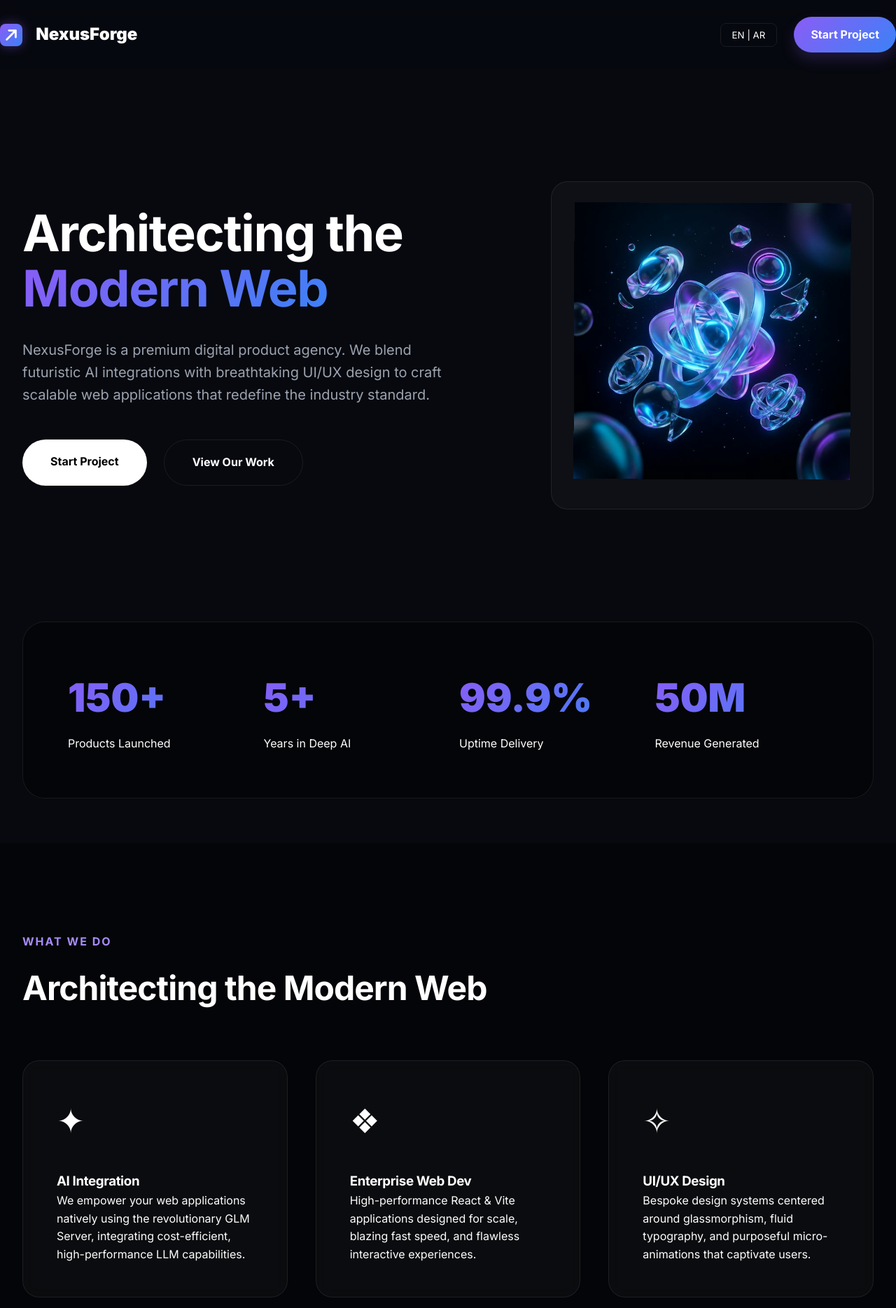
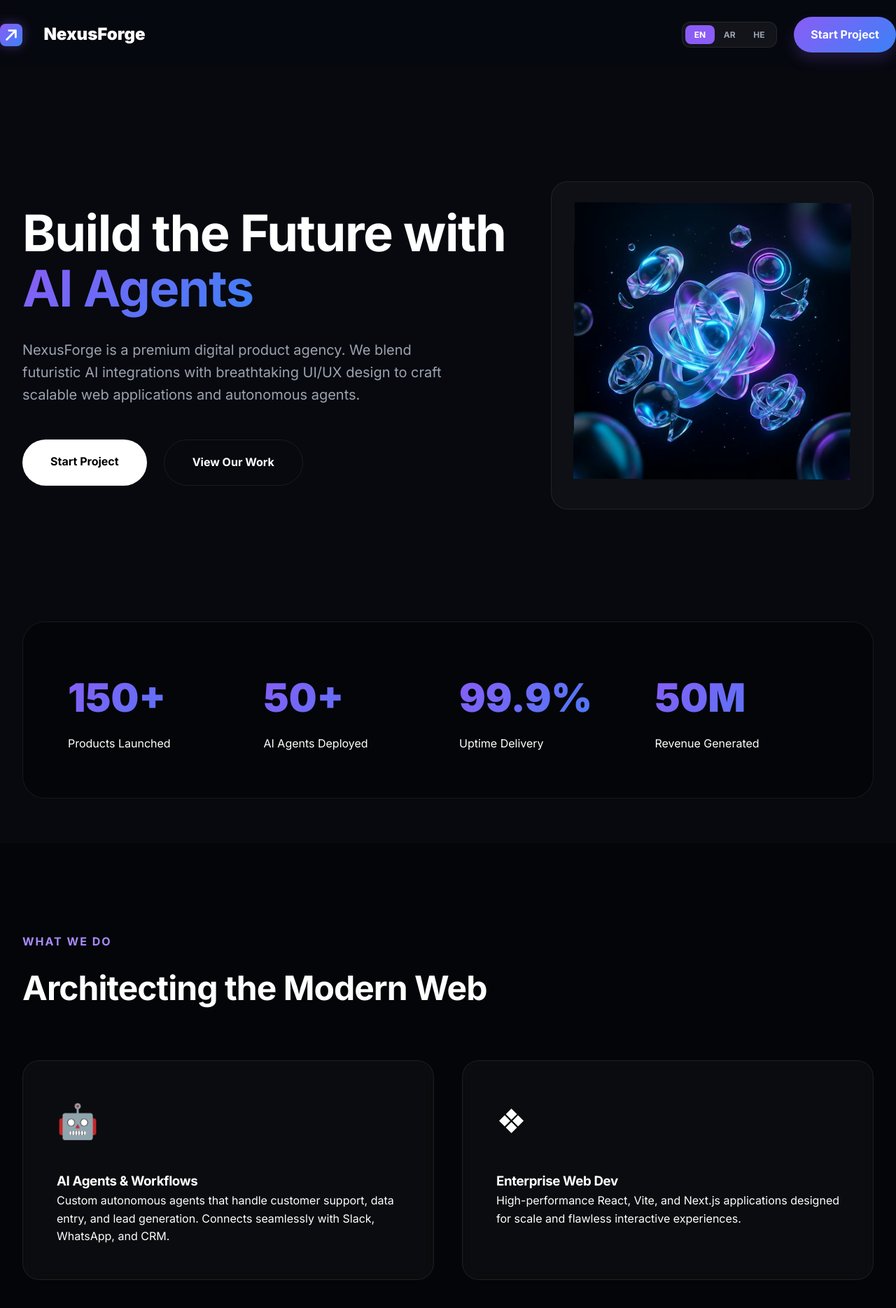
Before and after one commit to laithabusaleem/nexus-website, a React (Vite) app: page / in a window 1280 px wide. Shown: the top 1869 px of the page at 70% size. Built offline with nearby package versions, Linux system fonts and the light colour scheme.

Commit message:
Implement trilingual support (EN, AR, HE) and AI Agents showcase

```diff
--- a/src/App.css
+++ b/src/App.css
@@ -1,5 +1,5 @@
 /* App.css */
-@import url('https://fonts.googleapis.com/css2?family=Cairo:wght@400;700;900&family=Inter:wght@400;500;700;900&display=swap');
+@import url('https://fonts.googleapis.com/css2?family=Cairo:wght@400;700;900&family=Inter:wght@400;500;700;900&family=Noto+Sans+Hebrew:wght@400;700;900&display=swap');
 
 :root {
   --font-body: 'Inter', sans-serif;
@@ -14,9 +14,10 @@
   --glass-hover: rgba(255, 255, 255, 0.03);
 }
 
-.font-arabic {
-  --font-body: 'Cairo', sans-serif;
-  --font-heading: 'Cairo', sans-serif;
+/* Logical Font Stacks */
+.font-rtl {
+  --font-body: 'Cairo', 'Noto Sans Hebrew', sans-serif;
+  --font-heading: 'Cairo', 'Noto Sans Hebrew', sans-serif;
 }
 
 * {
@@ -132,19 +133,36 @@ html {
   color: var(--text-main);
 }
 
+/* Language Switcher Component */
+.lang-switcher-desktop {
+  display: flex;
+  background: rgba(255, 255, 255, 0.05);
+  padding: 0.25rem;
+  border-radius: 12px;
+  border: 1px solid var(--glass-border);
+}
+
+.lang-switcher-desktop button {
+  background: transparent;
+  border: none;
+  color: var(--text-muted);
+  padding: 0.4rem 0.8rem;
+  border-radius: 8px;
+  cursor: pointer;
+  font-size: 0.75rem;
+  font-weight: 700;
+  transition: all 0.3s;
+}
+
+.lang-switcher-desktop button.active {
+  background: var(--primary-glow);
+  color: white;
+}
+
 .nav-actions {
   display: flex;
   align-items: center;
   gap: 1.5rem;
-}
-
-.lang-toggle-desktop {
-  background: transparent;
-  border: 1px solid var(--glass-border);
-  color: var(--text-main);
-  padding: 0.5rem 1rem;
-  border-radius: 8px;
-  cursor: pointer;
 }
 
 .cta-button {
@@ -164,7 +182,6 @@ html {
   background: none;
   border: none;
   cursor: pointer;
-  padding: 10px;
 }
 
 .hamburger .line {
@@ -173,10 +190,6 @@ html {
   background: white;
   transition: 0.3s;
 }
-
-.line.open:nth-child(1) { transform: translateY(7px) rotate(45deg); }
-.line.open:nth-child(2) { opacity: 0; }
-.line.open:nth-child(3) { transform: translateY(-7px) rotate(-45deg); }
 
 /* ================== HERO ================== */
 .hero {
@@ -279,7 +292,7 @@ html {
 
 .services-grid {
   display: grid;
-  grid-template-columns: repeat(3, 1fr);
+  grid-template-columns: repeat(2, 1fr);
   gap: 2.5rem;
 }
 
@@ -349,7 +362,7 @@ html {
 .portfolio-overlay {
   position: absolute;
   top: 0; left: 0; width: 100%; height: 100%;
-  background: linear-gradient(to top, rgba(0,0,0,0.9), transparent);
+  background: linear-gradient(to top, rgba(0,0,0,0.95), transparent);
   display: flex;
   align-items: flex-end;
   padding: 3rem;
@@ -375,6 +388,7 @@ html {
   border-radius: 12px;
   color: white;
   margin-bottom: 1.5rem;
+  font-family: inherit;
 }
 
 /* ================== FOOTER ================== */
@@ -397,7 +411,6 @@ html {
   .hero-content p { margin: 0 auto 3rem; }
   .hero-buttons { justify-content: center; }
   .insights-grid { grid-template-columns: repeat(2, 1fr); }
-  .services-grid { grid-template-columns: repeat(2, 1fr); }
 }
 
 @media (max-width: 768px) {
@@ -419,18 +432,33 @@ html {
   .services-grid { grid-template-columns: 1fr; }
   .portfolio-grid { grid-template-columns: 1fr; }
   .contact-grid { grid-template-columns: 1fr; gap: 4rem; }
-  .lang-toggle-desktop { display: none; }
-  .lang-toggle-mobile {
-    background: none; border: 1px solid var(--glass-border);
-    color: white; padding: 1rem; border-radius: 12px;
-    margin-top: 1rem;
-    cursor: pointer;
+  .lang-switcher-desktop { display: none; }
+
+  .lang-switcher-mobile {
+    display: flex; gap: 0.5rem; margin-top: 1.5rem;
+  }
+  .lang-switcher-mobile button {
+    background: rgba(255,255,255,0.05); border: 1px solid var(--glass-border);
+    color: white; padding: 0.7rem 1.2rem; border-radius: 10px; flex: 1;
+  }
+  .lang-switcher-mobile button.active {
+    background: var(--primary-glow);
   }
 }
 
-/* RTL Support */
+/* Logical CSS Properties for RTL Support */
 [dir="rtl"] {
   text-align: right;
+}
+
+.logo, .nav-links, .nav-actions, .hero-buttons, .browser-header, .footer-links {
+  display: flex;
+  gap: 1.5rem;
+}
+
+/* logical margin/padding example */
+.service-card {
+  padding-inline: 3rem;
 }
 
 [dir="rtl"] .nav-actions {
--- a/src/App.jsx
+++ b/src/App.jsx
@@ -19,15 +19,15 @@ const translations = {
       startProject: 'Start Project'
     },
     hero: {
-      title1: 'Architecting the',
-      title2: 'Modern Web',
-      desc: 'NexusForge is a premium digital product agency. We blend futuristic AI integrations with breathtaking UI/UX design to craft scalable web applications that redefine the industry standard.',
+      title1: 'Build the Future with',
+      title2: 'AI Agents',
+      desc: 'NexusForge is a premium digital product agency. We blend futuristic AI integrations with breathtaking UI/UX design to craft scalable web applications and autonomous agents.',
       cta1: 'Start Project',
       cta2: 'View Our Work'
     },
     insights: [
       { metric: 150, suffix: '+', desc: 'Products Launched' },
-      { metric: 5, suffix: '+', desc: 'Years in Deep AI' },
+      { metric: 50, suffix: '+', desc: 'AI Agents Deployed' },
       { metric: 99.9, suffix: '%', desc: 'Uptime Delivery' },
       { metric: 50, suffix: 'M', desc: 'Revenue Generated' }
     ],
@@ -36,19 +36,24 @@ const translations = {
       title: 'Architecting the Modern Web',
       items: [
         {
-          icon: '✦',
-          title: 'AI Integration',
-          desc: 'We empower your web applications natively using the revolutionary GLM Server, integrating cost-efficient, high-performance LLM capabilities.'
+          icon: '🤖',
+          title: 'AI Agents & Workflows',
+          desc: 'Custom autonomous agents that handle customer support, data entry, and lead generation. Connects seamlessly with Slack, WhatsApp, and CRM.'
         },
         {
           icon: '❖',
           title: 'Enterprise Web Dev',
-          desc: 'High-performance React & Vite applications designed for scale, blazing fast speed, and flawless interactive experiences.'
+          desc: 'High-performance React, Vite, and Next.js applications designed for scale and flawless interactive experiences.'
+        },
+        {
+          icon: '✦',
+          title: 'AI Integration',
+          desc: 'LLM implementation (OpenAI, LangChain) using GLM Server for cost-efficient, high-performance capabilities.'
         },
         {
           icon: '✧',
           title: 'UI/UX Design',
-          desc: 'Bespoke design systems centered around glassmorphism, fluid typography, and purposeful micro-animations that captivate users.'
+          desc: 'Conversion-focused interfaces centered around glassmorphism and purposeful micro-animations.'
         }
       ]
     },
@@ -78,8 +83,8 @@ const translations = {
     about: {
       label: 'Behind The Forge',
       title: 'Driven by Innovation. Defined by Quality.',
-      p1: 'At NexusForge Studio, we believe that the intersection of beautiful design and profound technical architecture is where industry leaders are made. We are a specialized collective of engineers and designers committed to pushing the boundaries of what the web can be.',
-      p2: 'Every line of code and every pixel is crafted with intent. We don\'t just build websites; we engineer scalable, intelligent platforms that drive real business growth.'
+      p1: 'At NexusForge Studio, we believe that the intersection of beautiful design and profound technical architecture is where industry leaders are made.',
+      p2: 'Every line of code and every pixel is crafted with intent. We engineer scalable, intelligent platforms that drive real business growth.'
     },
     blog: {
       label: 'Latest Thoughts',
@@ -108,7 +113,7 @@ const translations = {
     contact: {
       label: 'Get in Touch',
       title: 'Ready to forge your digital future?',
-      desc: 'We collaborate with ambitious brands to create impactful digital products. Whether you have a fully formed RFP or just an idea, let\'s build something exceptional.',
+      desc: 'We collaborate with ambitious brands to create impactful digital products.',
       details: {
         email: 'Email',
         location: 'Location',
@@ -140,15 +145,15 @@ const translations = {
       startProject: 'ابدأ المشروع'
     },
     hero: {
-      title1: 'هندسة',
-      title2: 'الويب الحديث',
-      desc: 'نيكسوس فورج هي وكالة منتجات رقمية رائدة. نحن نمزج بين تكاملات الذكاء الاصطناعي المستقبلية وتصميم واجهة المستخدم المذهل لصياغة تطبيقات ويب قابلة للتوسع تعيد تعريف معايير الصناعة.',
+      title1: 'ابنِ المستقبل مع',
+      title2: 'عملاء الذكاء الاصطناعي',
+      desc: 'نيكسوس فورج هي وكالة منتجات رقمية رائدة. نحن نمزج بين تكاملات الذكاء الاصطناعي المستقبلية وتصميم واجهة المستخدم المذهل لصياغة تطبيقات ويب وعملاء مستقلين.',
       cta1: 'ابدأ المشروع',
       cta2: 'مشاهدة أعمالنا'
     },
     insights: [
       { metric: 150, suffix: '+', desc: 'منتج تم إطلاقه' },
-      { metric: 5, suffix: '+', desc: 'سنوات في الذكاء الاصطناعي' },
+      { metric: 50, suffix: '+', desc: 'عميل ذكاء اصطناعي' },
       { metric: 99.9, suffix: '%', desc: 'جاهزية الخدمة' },
       { metric: 50, suffix: 'M', desc: 'إيرادات محققة' }
     ],
@@ -157,19 +162,24 @@ const translations = {
       title: 'بناء الويب الحديث',
       items: [
         {
-          icon: '✦',
-          title: 'تكامل الذكاء الاصطناعي',
-          desc: 'نشحن تطبيقات الويب الخاصة بك بقدرات الذكاء الاصطناعي باستخدام GLM Server الثوري.'
+          icon: '🤖',
+          title: 'عملاء الذكاء الاصطناعي',
+          desc: 'عملاء مستقلون مخصصون يتعاملون مع دعم العملاء، وإدخال البيانات، وجلب العملاء المحتملين.'
         },
         {
           icon: '❖',
-          title: 'تطوير الويب للمؤسسات',
-          desc: 'تطبيقات React و Vite عالية الأداء مصممة خصيصاً للتوسع والسرعة.'
+          title: 'تطوير ويب للمؤسسات',
+          desc: 'تطبيقات React و Vite و Next.js عالية الأداء مصممة للتوسع وتجارب تفاعلية مثالية.'
+        },
+        {
+          icon: '✦',
+          title: 'تكامل الذكاء الاصطناعي',
+          desc: 'تنفيذ النماذج اللغوية (OpenAI, LangChain) باستخدام خادم GLM للحصول على قدرات عالية الأداء.'
         },
         {
           icon: '✧',
           title: 'تصميم الواجهة',
-          desc: 'أنظمة تصميم مخصصة تركز على Glassmorphism والتحريك الدقيق الهادف.'
+          desc: 'واجهات تركز على التحويل وتعتمد على أنظمة تصميم Glassmorphism والتحريك الدقيق.'
         }
       ]
     },
@@ -200,7 +210,7 @@ const translations = {
       label: 'خلف نيكسوس',
       title: 'مدفوعون بالابتكار. معرفون بالجودة.',
       p1: 'في استوديو نيكسوس فورج، نؤمن أن تقاطع التصميم الجميل والهندسة التقنية العميقة هو المكان الذي يُصنع فيه قادة الصناعة.',
-      p2: 'نحن لا نبني مواقع ويب فحسب؛ بل نهندس منصات ذكية وقابلة للتوسع تدفع نمو الأعمال الحقيقي.'
+      p2: 'كل سطر من الكود وكل بكسل يتم وضعه بعناية. نحن نهندس منصات ذكية تدفع نمو الأعمال.'
     },
     blog: {
       label: 'أحدث الخواطر',
@@ -247,6 +257,132 @@ const translations = {
     },
     footer: {
       rights: '© ٢٠٢٦ استوديو نيكسوس فورج. جميع الحقوق محفوظة.'
+    }
+  },
+  he: {
+    dir: 'rtl',
+    nav: {
+      insights: 'תובנות',
+      services: 'שירותים',
+      portfolio: 'תיק עבודות',
+      about: 'אודות',
+      blog: 'בלוג',
+      contact: 'צור קשר',
+      startProject: 'התחל פרויקט'
+    },
+    hero: {
+      title1: 'בנו את העתיד עם',
+      title2: 'סוכני בינה מלאכותית',
+      desc: 'NexusForge היא סוכנות מוצרים דיגיטליים פרימיום. אנו משלבים אינטגרציות AI עתידניות עם עיצוב UI/UX עוצר נשימה ליצירת אפליקציות אינטרנט וסוכנים אוטונומיים.',
+      cta1: 'התחל פרויקט',
+      cta2: 'צפה בעבודות שלנו'
+    },
+    insights: [
+      { metric: 150, suffix: '+', desc: 'מוצרים שהושקו' },
+      { metric: 50, suffix: '+', desc: 'סוכני AI שנפרסו' },
+      { metric: 99.9, suffix: '%', desc: 'זמינות מערכת' },
+      { metric: 50, suffix: 'M', desc: 'הכנסות שנוצרו' }
+    ],
+    services: {
+      label: 'מה אנחנו עושים',
+      title: 'ארכיטקטורה של האינטרנט המודרני',
+      items: [
+        {
+          icon: '🤖',
+          title: 'סוכני AI ותהליכי עבודה',
+          desc: 'סוכנים אוטונומיים מותאמים אישית המטפלים בשירות לקוחות, הזנת נתונים ויצירת לידים.'
+        },
+        {
+          icon: '❖',
+          title: 'פיתוח אינטרנט ארגוני',
+          desc: 'אפליקציות React, Vite ו-Next.js עתירות ביצועים המיועדות לקנה מידה רחב.'
+        },
+        {
+          icon: '✦',
+          title: 'אינטגרציית AI',
+          desc: 'הטמעת מודלי שפה (OpenAI, LangChain) באמצעות שרת GLM ליכולות מתקדמות.'
+        },
+        {
+          icon: '✧',
+          title: 'עיצוב UI/UX',
+          desc: 'ממשקים ממוקדי המרה המבוססים על מערכות עיצוב Glassmorphism ואנימציות עדינות.'
+        }
+      ]
+    },
+    portfolio: {
+      label: 'העבודות שלנו',
+      title: 'תיק עבודות נבחר',
+      items: [
+        {
+          title: 'Aura E-Commerce',
+          desc: 'חנות גלובלית עם עוזר קניות אישי מבוסס AI.',
+          img: portDashboard,
+          featured: true
+        },
+        {
+          title: 'Vortex Analytics',
+          desc: 'לוח בקרה לניתוח נתונים המופעל על ידי תובנות AI בזמן אמת.',
+          img: portData
+        },
+        {
+          title: 'Lumina CRM',
+          desc: 'מערכת ניהול לקוחות ארגונית המבוססת על ארכיטקטורת React מהירה.',
+          gradient: 'linear-gradient(135deg, #1e1b4b, #312e81)'
+        }
+      ],
+      cta: 'התחל פרויקט'
+    },
+    about: {
+      label: 'מאחורי הנקסוס',
+      title: 'מונעים על ידי חדשנות. מוגדרים על ידי איכות.',
+      p1: 'בסטודיו NexusForge אנו מאמינים כי המפגש בין עיצוב יפה לארכיטקטורה טכנית עמוקה הוא המקום שבו נוצרים מובילי שוק.',
+      p2: 'כל שורת קוד וכל פיקסל מעוצבים בכוונה. אנו מהנדסים פלטפורמות חכמות המניעות צמיחה עסקית.'
+    },
+    blog: {
+      label: 'מחשבות אחרונות',
+      title: 'הבלוג של נקסוס',
+      items: [
+        {
+          tag: 'טכנולוגיה',
+          title: 'עתיד אפליקציות האינטרנט מבוססות ה-AI',
+          date: '12 באוקטובר 2026',
+          img: blogTech
+        },
+        {
+          tag: 'עיצוב',
+          title: 'Glassmorphism בהקשרים ארגוניים',
+          date: '28 בספטמבר 2026',
+          gradient: 'linear-gradient(45deg, rgba(139, 92, 246, 0.2), transparent)'
+        },
+        {
+          tag: 'פיתוח',
+          title: 'ארכיטקטורת React Server Components מודרנית',
+          date: '15 בספטמבר 2026',
+          gradient: 'linear-gradient(45deg, rgba(59, 130, 246, 0.2), transparent)'
+        }
+      ]
+    },
+    contact: {
+      label: 'צרו קשר',
+      title: 'מוכנים לעצב את העתיד הדיגיטלי שלכם?',
+      desc: 'אנו משתפים פעולה עם מותגים שאפתניים ליצירת מוצרים דיגיטליים בעלי השפעה.',
+      details: {
+        email: 'אימייל',
+        location: 'מיקום',
+        locValue: 'ירדן'
+      },
+      form: {
+        name: 'שם',
+        namePlaceholder: 'ישראל ישראלי',
+        email: 'אימייל',
+        emailPlaceholder: 'israel@example.com',
+        message: 'הודעה',
+        messagePlaceholder: 'ספרו לנו על הפרויקט שלכם...',
+        submit: 'התחל פרויקט'
+      }
+    },
+    footer: {
+      rights: '© 2026 סטודיו NexusForge. כל הזכויות שמורות.'
     }
   }
 };
@@ -309,7 +445,7 @@ function App() {
   }, [lang]);
 
   return (
-    <div className={`app-container ${lang === 'ar' ? 'font-arabic' : ''}`}>
+    <div className={`app-container ${lang !== 'en' ? 'font-rtl' : ''}`}>
       {/* NAVBAR */}
       <nav className="navbar container">
         <div className="logo animate-fade-in-down">
@@ -323,15 +459,24 @@ function App() {
           <a href="#portfolio" className="nav-link" onClick={() => setMenuOpen(false)}>{t.nav.portfolio}</a>
           <a href="#about" className="nav-link" onClick={() => setMenuOpen(false)}>{t.nav.about}</a>
           <a href="#blog" className="nav-link" onClick={() => setMenuOpen(false)}>{t.nav.blog}</a>
-          <button onClick={() => { setLang(lang === 'en' ? 'ar' : 'en'); setMenuOpen(false); }} className="lang-toggle-mobile">
-            {lang === 'en' ? 'Arabic' : 'English'}
-          </button>
+
+          <div className="lang-switcher-mobile">
+            {['en', 'ar', 'he'].map((l) => (
+              <button key={l} onClick={() => { setLang(l); setMenuOpen(false); }} className={lang === l ? 'active' : ''}>
+                {l.toUpperCase()}
+              </button>
+            ))}
+          </div>
         </div>
 
         <div className="nav-actions animate-fade-in-down">
-          <button onClick={() => setLang(lang === 'en' ? 'ar' : 'en')} className="lang-toggle-desktop">
-            {lang === 'en' ? 'EN | AR' : 'AR | EN'}
-          </button>
+          <div className="lang-switcher-desktop">
+            {['en', 'ar', 'he'].map((l) => (
+              <button key={l} onClick={() => setLang(l)} className={lang === l ? 'active' : ''}>
+                {l.toUpperCase()}
+              </button>
+            ))}
+          </div>
           <a href="#contact" className="cta-button primary-cta">{t.nav.startProject}</a>
           <button className="hamburger" onClick={() => setMenuOpen(!menuOpen)}>
             <div className={`line ${menuOpen ? 'open' : ''}`}></div>
```
